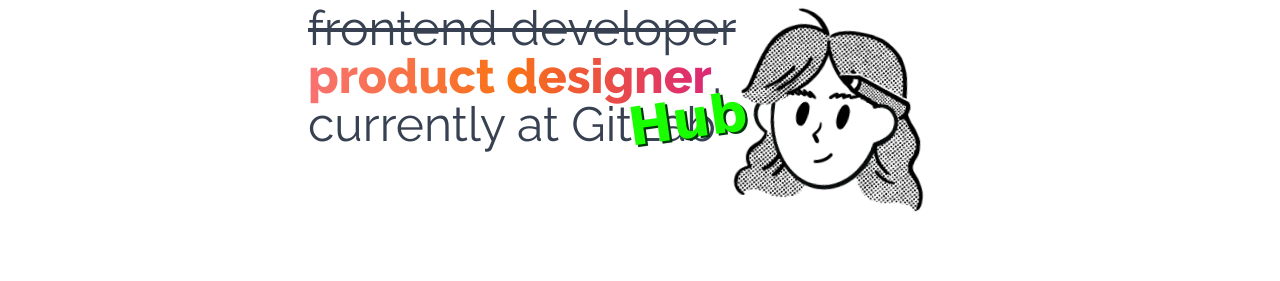
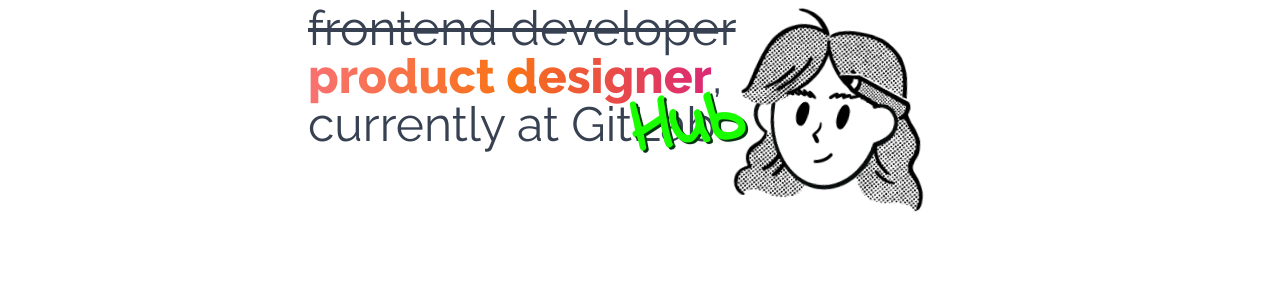
Before and after one commit to annabel/annabel.github.io, a Jekyll site: the page built from index.markdown, in a window 1280 px wide. Shown: the part 275-556 px from the top of the page. Built offline with Jekyll 4.4.1, drawn with Linux system fonts in a browser that asks for light colours; nearby versions of some CDN libraries.

Commit message:
Fix font not rendering in iOS

```diff
--- a/assets/css/styles.css
+++ b/assets/css/styles.css
@@ -1,3 +1,5 @@
+@import url("https://fonts.googleapis.com/css2?family=Indie+Flower&display=swap");
+
 body {
   opacity: 0;
   transition: opacity 350ms ease-in;
@@ -28,16 +30,18 @@
 .handwritten-overlay {
   position: absolute;
   left: -6px;
-  top: -5px;
+  top: -6px;
   color: #1aff00;
   font-weight: bold;
-  font-family: "Comic Sans MS", "Comic Sans", cursive, sans-serif;
-  font-size: 1em;
+  font-family: "Indie Flower", "Comic Sans MS", "Comic Sans", cursive,
+    sans-serif;
+  font-size: 1.4em;
   pointer-events: none;
   transform: translateX(0.15em) rotate(-8deg) scale(1.1);
   text-shadow: 2px 2px 0 #00350d, 2px 2px 2px #0002;
   white-space: nowrap;
   clip-path: inset(0 100% 0 0);
+  padding-right: 5px;
 }
 
 .handwritten-overlay.stamp-in {
```
Also changed, not shown: 2 other files.
